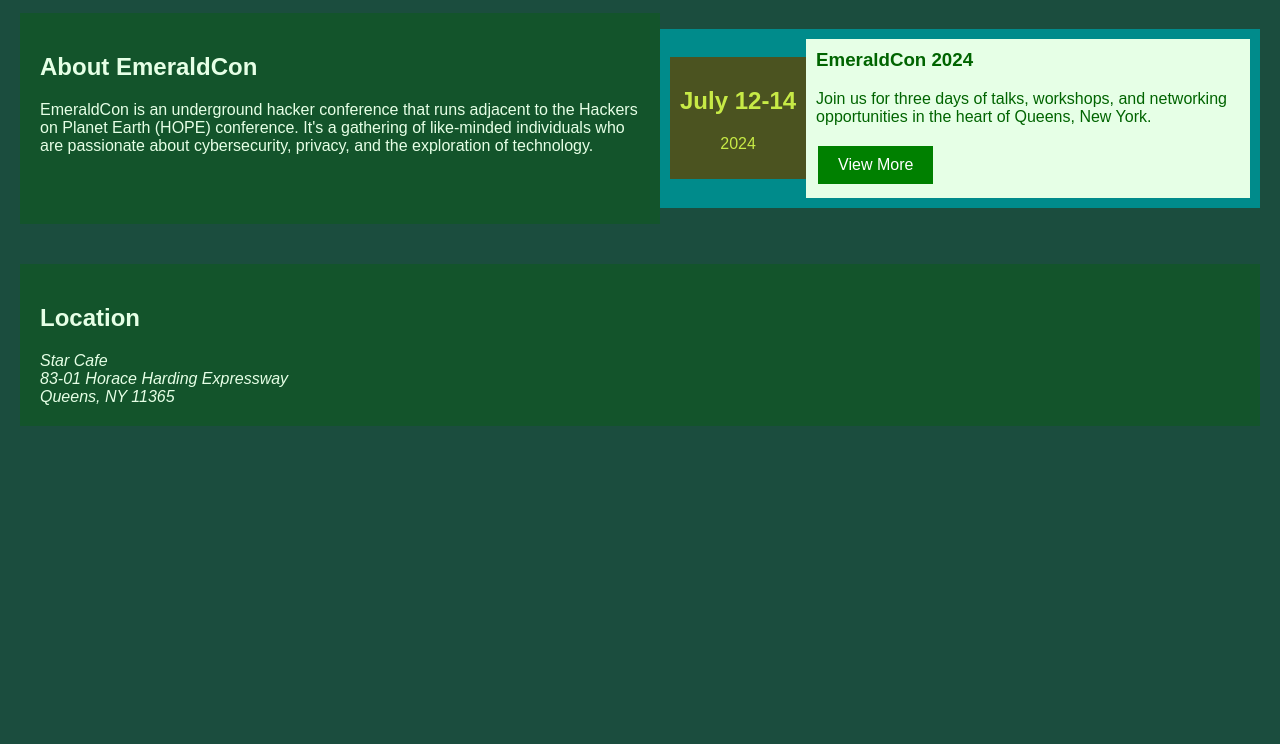
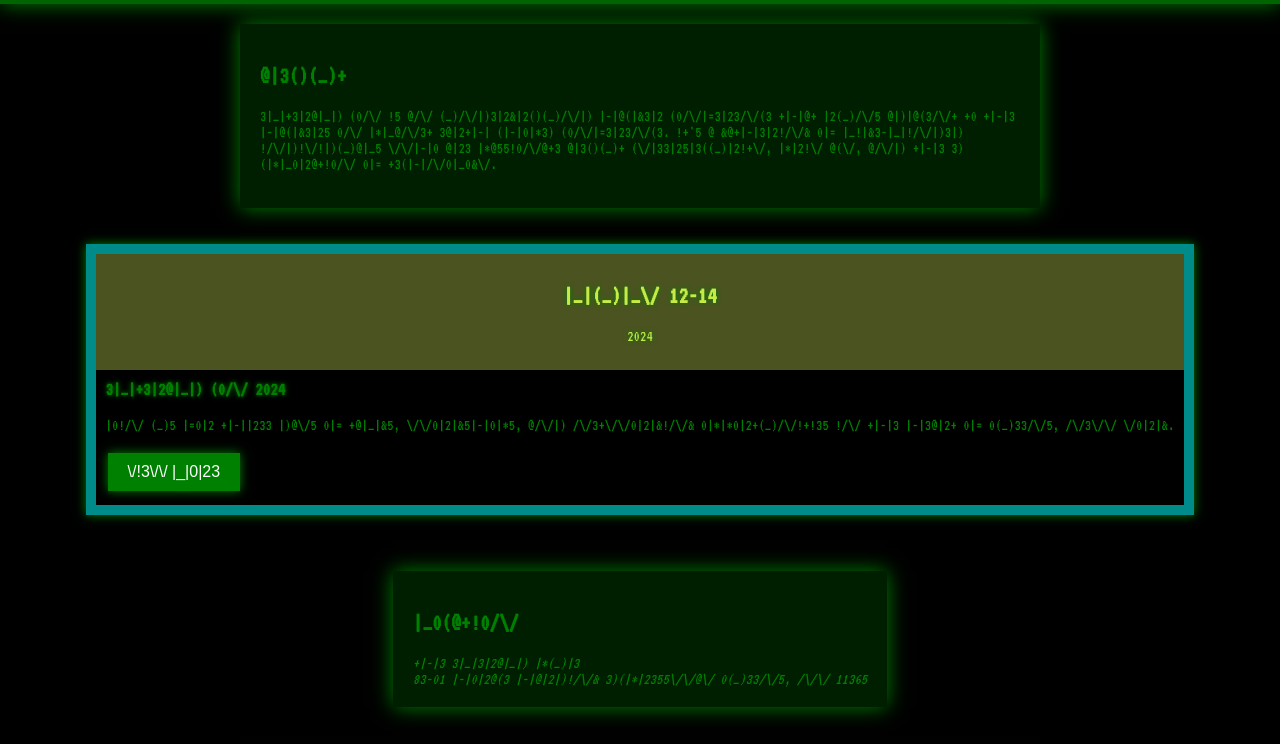
Before and after one commit to BillReyor/BillReyor.github.io, a plain HTML site: page index.html in a window 1280 px wide. Shown: the part 84-828 px from the top of the page. Before the commit the page ends 800 px from the top, so only its background shows below. Drawn offline with Linux system fonts and the light colour scheme.

Commit message:
Update index.html

```diff
--- a/index.html
+++ b/index.html
@@ -3,12 +3,14 @@
 <head>
   <meta charset="UTF-8">
   <meta name="viewport" content="width=device-width, initial-scale=1.0">
-  <title>EmeraldCon Underground Hacker Conference</title>
+  <title>3|_|+3|2@|_|) (0/\/</title>
   <style>
+    @import url('https://fonts.googleapis.com/css2?family=VT323&display=swap');
+
     body {
-      font-family: Arial, sans-serif;
-      background-color: #1b4d3e;
-      color: #e6ffe6;
+      font-family: 'VT323', monospace;
+      background-color: black;
+      color: green;
       margin: 0;
       padding: 0;
     }
@@ -17,27 +19,37 @@
       background-color: #006400;
       padding: 20px;
       text-align: center;
+      box-shadow: 0 0 20px green;
     }
 
     h1 {
       margin: 0;
-      color: #c7ea46;
+      font-size: 3rem;
+      text-shadow: 0 0 10px green;
     }
 
     section {
       display: flex;
       padding: 20px;
+      flex-direction: column;
+      align-items: center;
     }
 
-    .leftBox {
-      flex: 1;
+    .content {
+      max-width: 800px;
       padding: 20px;
       background-color: rgba(0, 100, 0, 0.3);
       box-sizing: border-box;
+      box-shadow: 0 0 20px green;
+      margin-bottom: 20px;
     }
 
-    .events {
-      flex: 1;
+    pre {
+      background-color: black;
+      color: green;
+      padding: 10px;
+      overflow: auto;
+      font-size: 1.2rem;
     }
 
     .events ul {
@@ -49,8 +61,7 @@
       background-color: #008b8b;
       margin-bottom: 10px;
       padding: 10px;
-      display: flex;
-      align-items: center;
+      box-shadow: 0 0 10px green;
     }
 
     .time {
@@ -58,17 +69,18 @@
       color: #c7ea46;
       padding: 10px;
       text-align: center;
+      text-shadow: 0 0 5px green;
     }
 
     .details {
-      flex: 1;
       padding: 10px;
-      background-color: #e6ffe6;
-      color: #006400;
+      background-color: black;
+      color: green;
     }
 
     .details h3 {
       margin-top: 0;
+      text-shadow: 0 0 5px green;
     }
 
     button {
@@ -83,37 +95,47 @@
       margin: 4px 2px;
       cursor: pointer;
       transition: background-color 0.3s ease;
+      box-shadow: 0 0 10px green;
     }
 
     button:hover {
       background-color: #006400;
     }
+
+    .blink {
+      animation: blink 1s infinite;
+    }
+
+    @keyframes blink {
+      50% {
+        opacity: 0;
+      }
+    }
   </style>
 </head>
 <body>
   <header>
-    <h1>EmeraldCon Underground Hacker Conference</h1>
+    <h1>3|_|+3|2@|_|) (0/\/</h1>
   </header>
 
   <section>
-    <div class="leftBox">
-      <div class="content">
-        <h2>About EmeraldCon</h2>
-        <p>EmeraldCon is an underground hacker conference that runs adjacent to the Hackers on Planet Earth (HOPE) conference. It's a gathering of like-minded individuals who are passionate about cybersecurity, privacy, and the exploration of technology.</p>
-      </div>
+    <div class="content">
+      <h2>@|3()(_)+</h2>
+      <p>3|_|+3|2@|_|) (0/\/ !5 @/\/ (_)/\/|)3|2&|2()(_)/\/|) |-|@(|&3|2 (0/\/|=3|23/\/(3 +|-|@+ |2(_)/\/5 @|)|@(3/\/+ +0 +|-|3 |-|@(|&3|25 0/\/ |*|_@/\/3+ 3@|2+|-| (|-|0|*3) (0/\/|=3|23/\/(3. !+'5 @ &@+|-|3|2!/\/& 0|= |_!|&3-|_|!/\/|)3|) !/\/|)!\/!|)(_)@|_5 \/\/|-|0 @|23 |*@55!0/\/@+3 @|3()(_)+ (\/|33|25|3((_)|2!+\/, |*|2!\/
+@(\/, @/\/|) +|-|3 3)(|*|_0|2@+!0/\/ 0|= +3(|-|/\/0|_0&\/.</p>
     </div>
 
     <div class="events">
       <ul>
         <li>
           <div class="time">
-            <h2>July <span>12-14</span></h2>
+            <h2>|_|(_)|_\/ <span class="blink">12-14</span></h2>
             <p>2024</p>
           </div>
           <div class="details">
-            <h3>EmeraldCon 2024</h3>
-            <p>Join us for three days of talks, workshops, and networking opportunities in the heart of Queens, New York.</p>
-            <button>View More</button>
+            <h3>3|_|+3|2@|_|) (0/\/ 2024</h3>
+            <p>|0!/\/ (_)5 |=0|2 +|-||233 |)@\/5 0|= +@|_|&5, \/\/0|2|&5|-|0|*5, @/\/|) /\/3+\/\/0|2|&!/\/& 0|*|*0|2+(_)/\/!+!35 !/\/ +|-|3 |-|3@|2+ 0|= 0(_)33/\/5, /\/3\/\/ \/0|2|&.</p>
+            <button>\/!3\/\/ |_|0|23</button>
           </div>
         </li>
       </ul>
@@ -121,15 +143,30 @@
   </section>
 
   <section>
-    <div class="leftBox">
-      <div class="content">
-        <h2>Location</h2>
-        <address>
-          Star Cafe<br>
-          83-01 Horace Harding Expressway<br>
-          Queens, NY 11365
-        </address>
-      </div>
+    <div class="content">
+      <h2>|_0(@+!0/\/</h2>
+      <address>
+        +|-|3 3|_|3|2@|_|) |*(_)|3<br>
+        83-01 |-|0|2@(3 |-|@|2|)!/\/& 3)(|*|2355\/\/@\/
+        0(_)33/\/5, /\/\/ 11365
+      </address>
+    </div>
+  </section>
+
+  <section>
+    <div class="content">
+      <pre>
+  @@@@@@@@   @@@@@@@@@@   @@@@@@@@@@   @@@@@@@   @@@@@@@@  @@@@@@@@
+  @@@@@@@@@@  @@@@@@@@@@  @@@@@@@@@@  @@@@@@@@@  @@@@@@@@  @@@@@@@@
+  @@!@!@@!@!  @@!         @@!         @@!  @@@!  @@!       @@!  @@@
+  !@! !@!@!   !@!         !@!         !@!  @!@!  !@!       !@!  @!@!
+  @!@!@!@!@!  !@! @!@!@   @!!!:!      @!@!!@!@!  @!!!:!    @!@!!@!@!
+  !!!@!!!!@!  !!! !!@!!   !!!!!:      !!@!@!@!   !!!!!:    !!@!@!@!
+  !!:  !!!     :!!   !!:  !!:         !!: :!!    !!:       !!: :!!
+  :!:  !:!      :!:   !:!  :!:         :!:  !:!   :!:       :!:  !:!
+   ::   :::      ::: ::::   :: ::::     ::   :::   ::       ::   :::
+   :   : :       :: :: :   : :: ::      :   : :   :         :   : :
+      </pre>
     </div>
   </section>
 </body>
```
